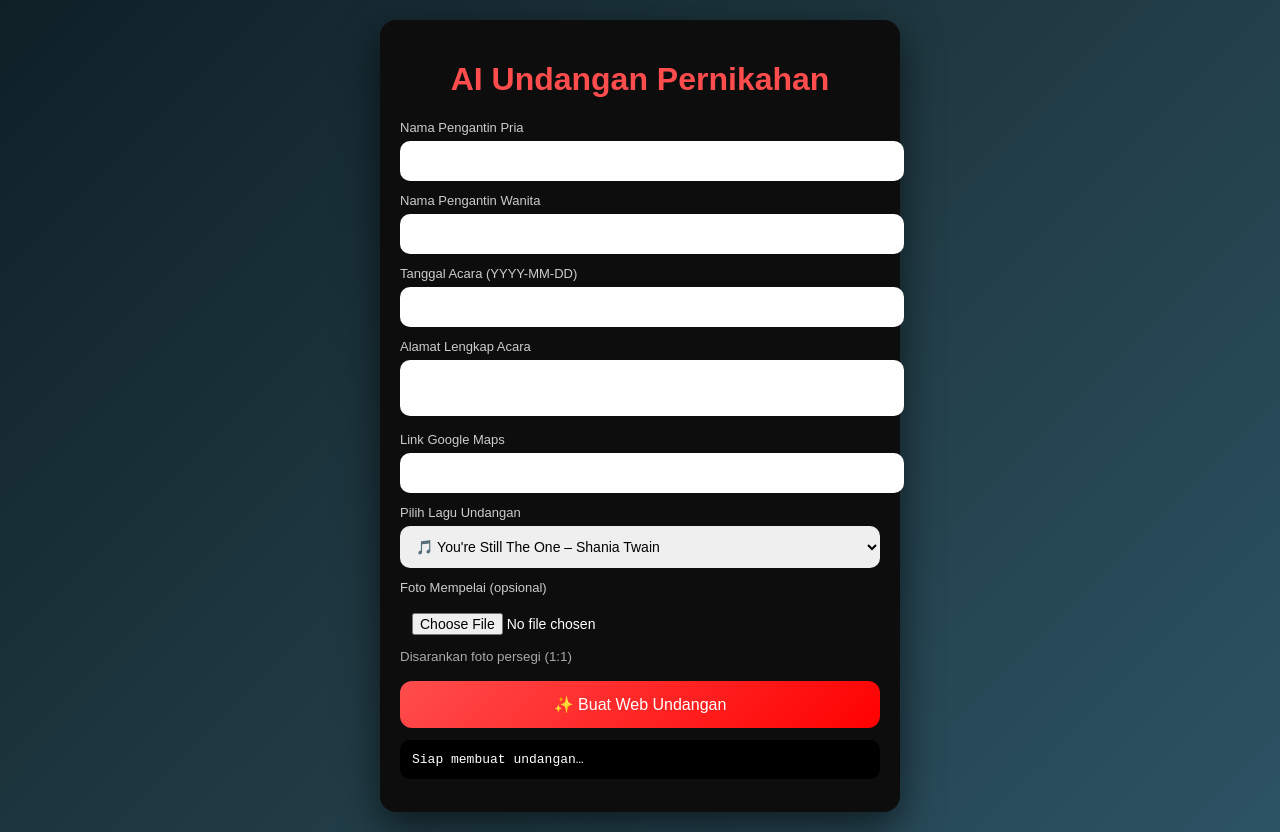
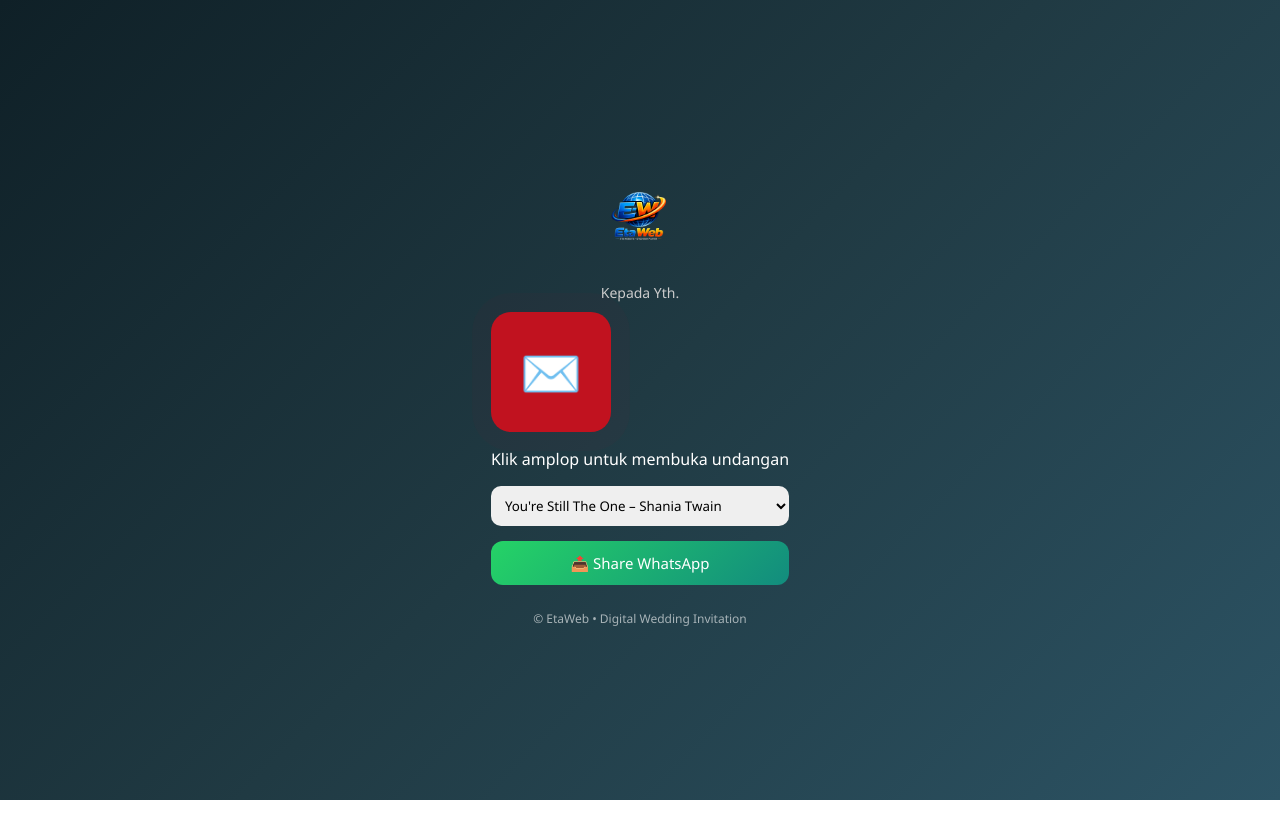
Before and after one commit to etaweb28/ai-undangan, a plain HTML site: page index.html in a window 1280 px wide. After the commit the page ends 800 px from the top, so only its background shows below. Drawn offline with Linux system fonts and the light colour scheme.

Commit message:
Update index.html

```diff
--- a/index.html
+++ b/index.html
@@ -2,140 +2,171 @@
 <html lang="id">
 <head>
 <meta charset="UTF-8">
-<title>AI Undangan Pernikahan</title>
+<title>Undangan Digital | EtaWeb</title>
 <meta name="viewport" content="width=device-width, initial-scale=1.0">
+
 <style>
+*{box-sizing:border-box;font-family:'Segoe UI',sans-serif}
 body{
-  margin:0;font-family:Arial,Helvetica,sans-serif;
+  margin:0;
+  min-height:100vh;
   background:linear-gradient(135deg,#0f2027,#203a43,#2c5364);
-  color:#fff;padding:20px
+  display:flex;
+  justify-content:center;
+  align-items:center;
+  color:#fff;
+  overflow:hidden;
 }
-.container{
-  max-width:480px;margin:auto;
-  background:#0d0d0d;border-radius:16px;
-  padding:20px;box-shadow:0 15px 40px rgba(0,0,0,.6)
+
+/* CONTAINER */
+.wrapper{
+  text-align:center;
+  animation:fadeIn 1s ease;
 }
-h1{text-align:center;color:#ff4d4d}
-label{display:block;margin-top:12px;color:#ccc;font-size:13px}
-input,textarea,select{
-  width:100%;padding:12px;margin-top:6px;
-  border-radius:10px;border:none;font-size:14px
+
+/* LOGO */
+.logo img{
+  width:90px;
+  margin-bottom:15px;
 }
-textarea{resize:none}
-button{
-  width:100%;padding:14px;margin-top:16px;
-  border-radius:12px;border:none;
-  background:linear-gradient(135deg,#ff4d4d,#ff0000);
-  color:#fff;font-size:16px;cursor:pointer
+
+/* NAMA TAMU */
+.to{
+  font-size:14px;
+  color:#ccc;
+  margin-bottom:10px;
 }
-pre{
-  background:#000;padding:12px;border-radius:10px;
-  margin-top:12px;font-size:13px;white-space:pre-wrap
+
+/* AMPLOP */
+.envelope{
+  width:120px;
+  height:120px;
+  background:#c1121f;
+  border-radius:20px;
+  display:flex;
+  align-items:center;
+  justify-content:center;
+  font-size:50px;
+  cursor:pointer;
+  animation:pulse 2s infinite;
 }
-small{color:#aaa}
+.envelope:active{transform:scale(.95)}
+
+/* MUSIK */
+.music{
+  margin-top:15px;
+}
+select{
+  padding:10px;
+  border-radius:10px;
+  border:none;
+  width:100%;
+}
+
+/* BUTTON */
+.btn{
+  margin-top:15px;
+  background:linear-gradient(135deg,#25D366,#128C7E);
+  border:none;
+  padding:12px;
+  border-radius:12px;
+  width:100%;
+  color:#fff;
+  font-size:15px;
+  cursor:pointer;
+}
+
+/* FOOTER */
+.footer{
+  margin-top:25px;
+  font-size:12px;
+  opacity:.6;
+}
+
+/* ANIMATION */
+@keyframes fadeIn{
+  from{opacity:0;transform:translateY(20px)}
+  to{opacity:1;transform:translateY(0)}
+}
+@keyframes pulse{
+  0%{box-shadow:0 0 0 0 rgba(193,18,31,.6)}
+  70%{box-shadow:0 0 0 20px rgba(193,18,31,0)}
+  100%{box-shadow:0 0 0 0 rgba(193,18,31,0)}
+}
 </style>
 </head>
 
 <body>
-<div class="container">
-<h1>AI Undangan Pernikahan</h1>
 
-<label>Nama Pengantin Pria</label>
-<input id="pria">
+<div class="wrapper" id="wrapper">
 
-<label>Nama Pengantin Wanita</label>
-<input id="wanita">
+  <!-- LOGO -->
+  <div class="logo">
+    <img src="logo.png" alt="EtaWeb">
+  </div>
 
-<label>Tanggal Acara (YYYY-MM-DD)</label>
-<input id="tanggal">
+  <!-- NAMA TAMU -->
+  <div class="to" id="toName">Kepada Yth.</div>
 
-<label>Alamat Lengkap Acara</label>
-<textarea id="alamat"></textarea>
+  <!-- AMPLOP -->
+  <div class="envelope" onclick="openInvite()">✉️</div>
+  <p>Klik amplop untuk membuka undangan</p>
 
-<label>Link Google Maps</label>
-<input id="maps">
+  <!-- MUSIK -->
+  <div class="music">
+    <select id="musik">
+      <option value="musik/wedding1.mp3">
+        You're Still The One – Shania Twain
+      </option>
+      <option value="musik/wedding2.mp3">
+        MALIQ & D'Essentials – Pilihanku
+      </option>
+      <option value="musik/wedding3.mp3">
+        Shane Filan – Beautiful In White
+      </option>
+    </select>
+  </div>
 
-<label>Pilih Lagu Undangan</label>
-<select id="lagu">
-  <option value="musik/wedding1.mp3">🎵 You're Still The One – Shania Twain</option>
-  <option value="musik/wedding2.mp3">🎵 Pilihanku – MALIQ & D'Essentials</option>
-  <option value="musik/wedding3.mp3">🎵 Beautiful In White – Shane Filan</option>
-</select>
+  <!-- SHARE WA -->
+  <button class="btn" onclick="shareWA()">📤 Share WhatsApp</button>
 
-<label>Foto Mempelai (opsional)</label>
-<input type="file" id="foto" accept="image/*">
-<small>Disarankan foto persegi (1:1)</small>
+  <!-- WATERMARK -->
+  <div class="footer">
+    © EtaWeb • Digital Wedding Invitation
+  </div>
 
-<button onclick="buat()">✨ Buat Web Undangan</button>
-
-<pre id="status">Siap membuat undangan…</pre>
 </div>
 
+<audio id="bgMusic" loop></audio>
+
 <script>
-const API_URL = "https://dry-mud-3b8ai-undangan-api.etaweb90.workers.dev";
-
-function buat(){
-  const p=pria.value.trim(),
-        w=wanita.value.trim(),
-        t=tanggal.value.trim(),
-        a=alamat.value.trim(),
-        m=maps.value.trim(),
-        g=lagu.value,
-        f=foto.files[0];
-
-  if(!p||!w||!t||!a||!m){
-    alert("Lengkapi semua data kecuali foto");
-    return;
-  }
-
-  const prompt = `
-Buatkan teks undangan pernikahan yang sopan, rapi, dan elegan.
-
-Nama Pengantin Pria: ${p}
-Nama Pengantin Wanita: ${w}
-Tanggal Acara: ${t}
-Lokasi Acara: ${a}
-
-Gunakan Bahasa Indonesia yang baik.
-Tanpa huruf kapital semua.
-Format rapi dengan spasi baris.
-`;
-
-  status.innerText="⏳ Memproses AI…";
-
-  fetch(API_URL,{
-    method:"POST",
-    headers:{ "Content-Type":"application/json" },
-    body:JSON.stringify({ prompt })
-  })
-  .then(r=>r.json())
-  .then(d=>{
-    localStorage.setItem("ai_text",d.result||"");
-    if(f){
-      const reader=new FileReader();
-      reader.onload=e=>{
-        localStorage.setItem("foto",e.target.result);
-        lanjut(p,w,t,a,m,g);
-      };
-      reader.readAsDataURL(f);
-    }else{
-      localStorage.removeItem("foto");
-      lanjut(p,w,t,a,m,g);
-    }
-  })
-  .catch(()=>status.innerText="❌ Gagal terhubung ke AI");
+// AMBIL NAMA TAMU DARI URL
+const params = new URLSearchParams(window.location.search);
+const to = params.get('to');
+if(to){
+  document.getElementById('toName').innerText = "Kepada Yth. " + decodeURIComponent(to);
 }
 
-function lanjut(p,w,t,a,m,g){
-  location.href=
-    "undangan.html"+
-    "?p="+encodeURIComponent(p)+
-    "&w="+encodeURIComponent(w)+
-    "&t="+encodeURIComponent(t)+
-    "&a="+encodeURIComponent(a)+
-    "&m="+encodeURIComponent(m)+
-    "&g="+encodeURIComponent(g);
+// SHARE WA
+function shareWA(){
+  const link = window.location.href;
+  const text = `Assalamu’alaikum,\nSaya mengundang Anda untuk menghadiri acara pernikahan kami.\n\nBuka undangan:\n${link}`;
+  window.open(`https://wa.me/?text=${encodeURIComponent(text)}`,'_blank');
+}
+
+// BUKA UNDANGAN
+function openInvite(){
+  const music = document.getElementById('musik').value;
+  const audio = document.getElementById('bgMusic');
+  audio.src = music;
+  audio.play();
+
+  document.getElementById('wrapper').style.opacity="0";
+  setTimeout(()=>{
+    window.location.href = "undangan.html?music="+encodeURIComponent(music);
+  },400);
 }
 </script>
+
 </body>
 </html>
```
